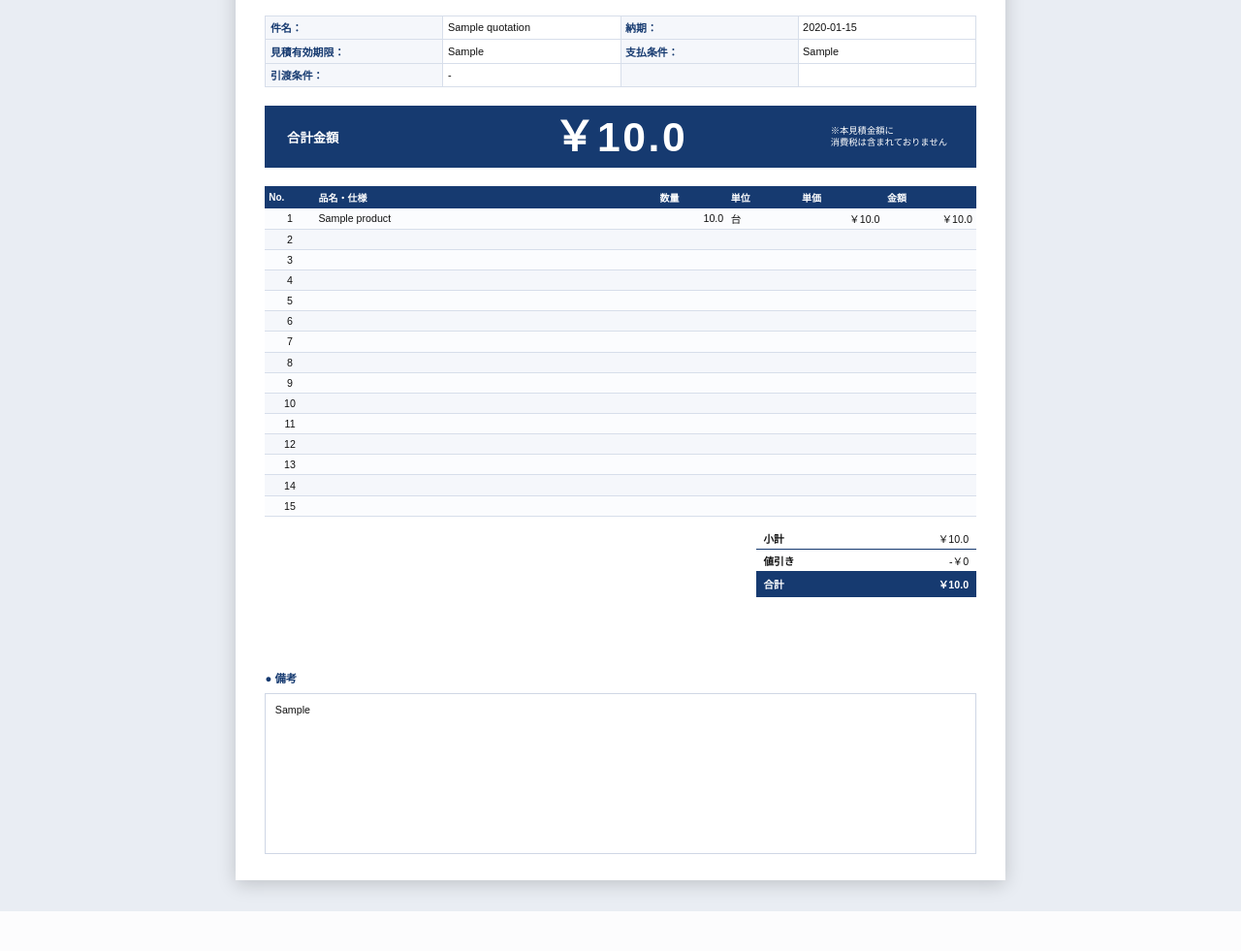
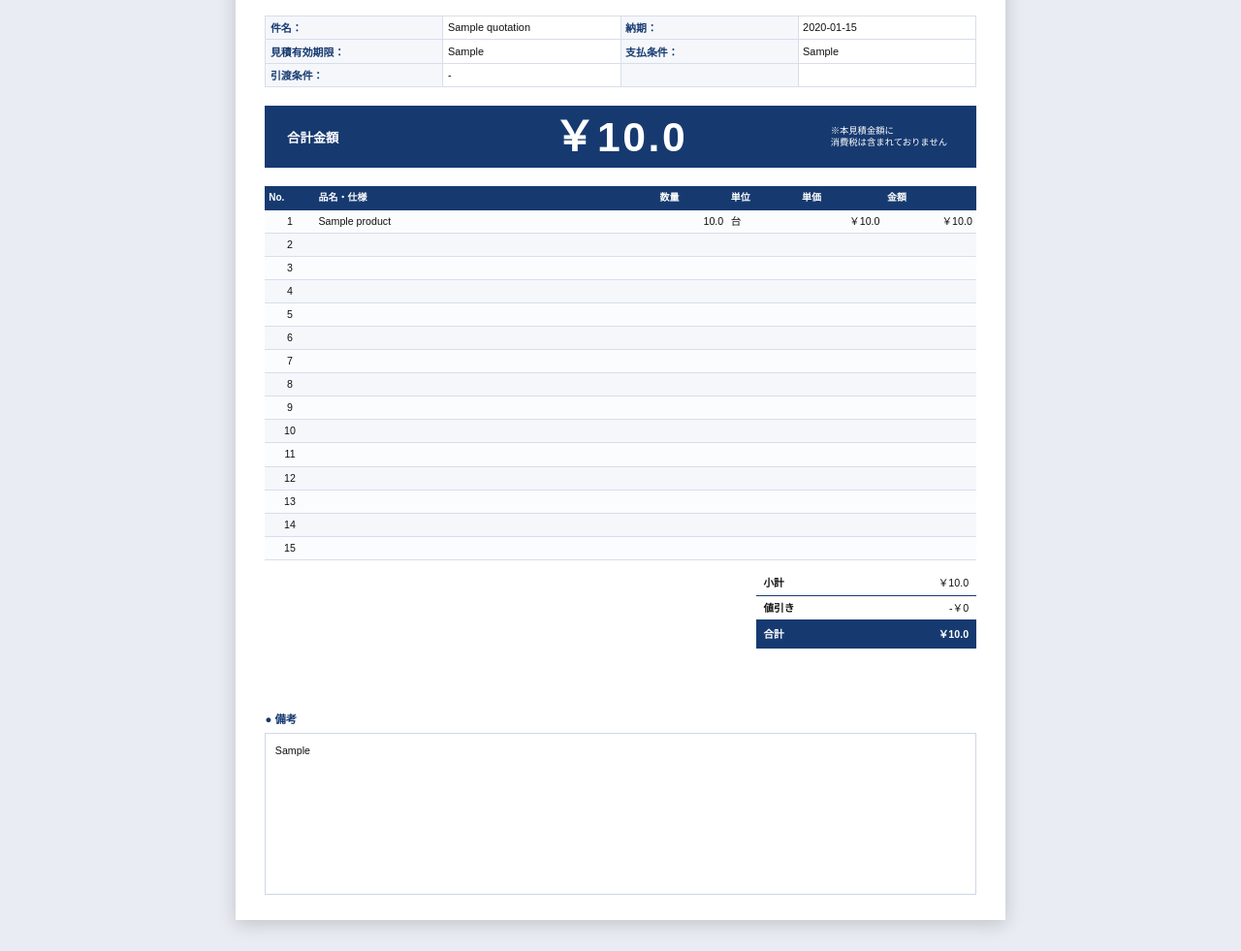
Before and after one commit to masazumi-kondo/S-CART-QUOTATION, a Flask app: page /quotation/1/print in a window 1280 px wide. Shown: the part 358-1339 px from the top of the page at 97% size. Before the commit the page ends 1298 px from the top, so only its background shows below. Run offline with Flask 3, Linux system fonts and the light colour scheme; the visitor is signed in with stand-in values (Sample User, id 1); tables that the repository leaves empty hold one stand-in row (values such as "Sample post"); data that the repository does not hold is empty; parts of the project's set-up code (start-up, migrations or seed data) failed here and were passed over.

Commit message:
Increase detail and summary row heights and move remarks up
- Increase detail-table thead tr height from 6mm to 6.5mm
- Increase detail-table tbody tr height from 5.6mm to 6.1mm
- Add explicit height/min-height/line-height to detail-table td (6.1mm)
- Increase summary-table th/td height from 6mm to 6.5mm
- Increase summary-table .grand-total th/td height from 7mm to 7.5mm
- Shift remarks-title up by 3mm (margin-top from 20mm to 17mm)
- Apply same adjustments to @media print rules
- Verified all changes with DOM measurements:
  * detail-table th: +1.89px (+0.5mm)
  * detail-table td: +2.40px (+0.5mm)
  * summary normal row: +2.39px (+0.5mm)
  * summary grand-total row: +2.39px (+0.5mm)
  * remarks-title: -11.34px (-3mm)
- Tested on /quotation/55/56/57/print - all pass
- /approval endpoint unaffected
- A4 1-page layout maintained
- Screen and print media both updated

```diff
--- a/app/templates/quotation_print_direct.html
+++ b/app/templates/quotation_print_direct.html
@@ -285,7 +285,7 @@
     }
 
     .detail-table thead tr {
-      height: 6mm;
+      height: 6.5mm;
     }
 
     .detail-table th {
@@ -298,10 +298,13 @@
       vertical-align: middle;
       border: none;
       font-size: 7.5pt;
+      height: 6.5mm;
+      min-height: 6.5mm;
+      line-height: 6.5mm;
     }
 
     .detail-table tbody tr {
-      height: 5.6mm;
+      height: 6.1mm;
     }
 
     .detail-table td {
@@ -315,6 +318,9 @@
       border-left: none;
       border-right: none;
       border-top: none;
+      height: 6.1mm;
+      min-height: 6.1mm;
+      line-height: 6.1mm;
     }
 
     .detail-table tbody tr:nth-child(even) td {
@@ -363,11 +369,13 @@
 
     .summary-table th,
     .summary-table td {
-      height: 6mm;
+      height: 6.5mm;
       padding: 0 2mm;
       border: none;
       vertical-align: middle;
       border-bottom: 1px solid #163a70;
+      min-height: 6.5mm;
+      line-height: 6.5mm;
     }
 
     .summary-table th {
@@ -383,15 +391,17 @@
 
     .summary-table .grand-total th,
     .summary-table .grand-total td {
-      height: 7mm;
+      height: 7.5mm;
       background: #163a70;
       color: #fff;
       font-weight: 700;
       border: none;
+      min-height: 7.5mm;
+      line-height: 7.5mm;
     }
 
     .remarks-title {
-      margin-top: 20mm;
+      margin-top: 17mm;
       margin-bottom: 2mm;
       color: #163a70;
       font-size: 8.5pt;
@@ -505,15 +515,19 @@
 
       .detail-table th {
         font-size: 6.8pt !important;
+        height: 6mm !important;
+        min-height: 6mm !important;
+        line-height: 6mm !important;
+      }
+
+      .detail-table tbody tr {
         height: 5.5mm !important;
       }
 
-      .detail-table tbody tr {
-        height: 5mm !important;
-      }
-
       .detail-table td {
-        height: 5mm !important;
+        height: 5.5mm !important;
+        min-height: 5.5mm !important;
+        line-height: 5.5mm !important;
       }
 
       .total-amount-cell {
@@ -527,12 +541,16 @@
 
       .summary-table th,
       .summary-table td {
-        height: 5.8mm !important;
+        height: 6.3mm !important;
+        min-height: 6.3mm !important;
+        line-height: 6.3mm !important;
       }
 
       .summary-table .grand-total th,
       .summary-table .grand-total td {
-        height: 7.5mm !important;
+        height: 8mm !important;
+        min-height: 8mm !important;
+        line-height: 8mm !important;
       }
 
       .header-table {
@@ -561,7 +579,7 @@
       }
 
       .remarks-title {
-        margin-top: 19mm !important;
+        margin-top: 16mm !important;
         margin-bottom: 1.5mm !important;
       }
     }
```
